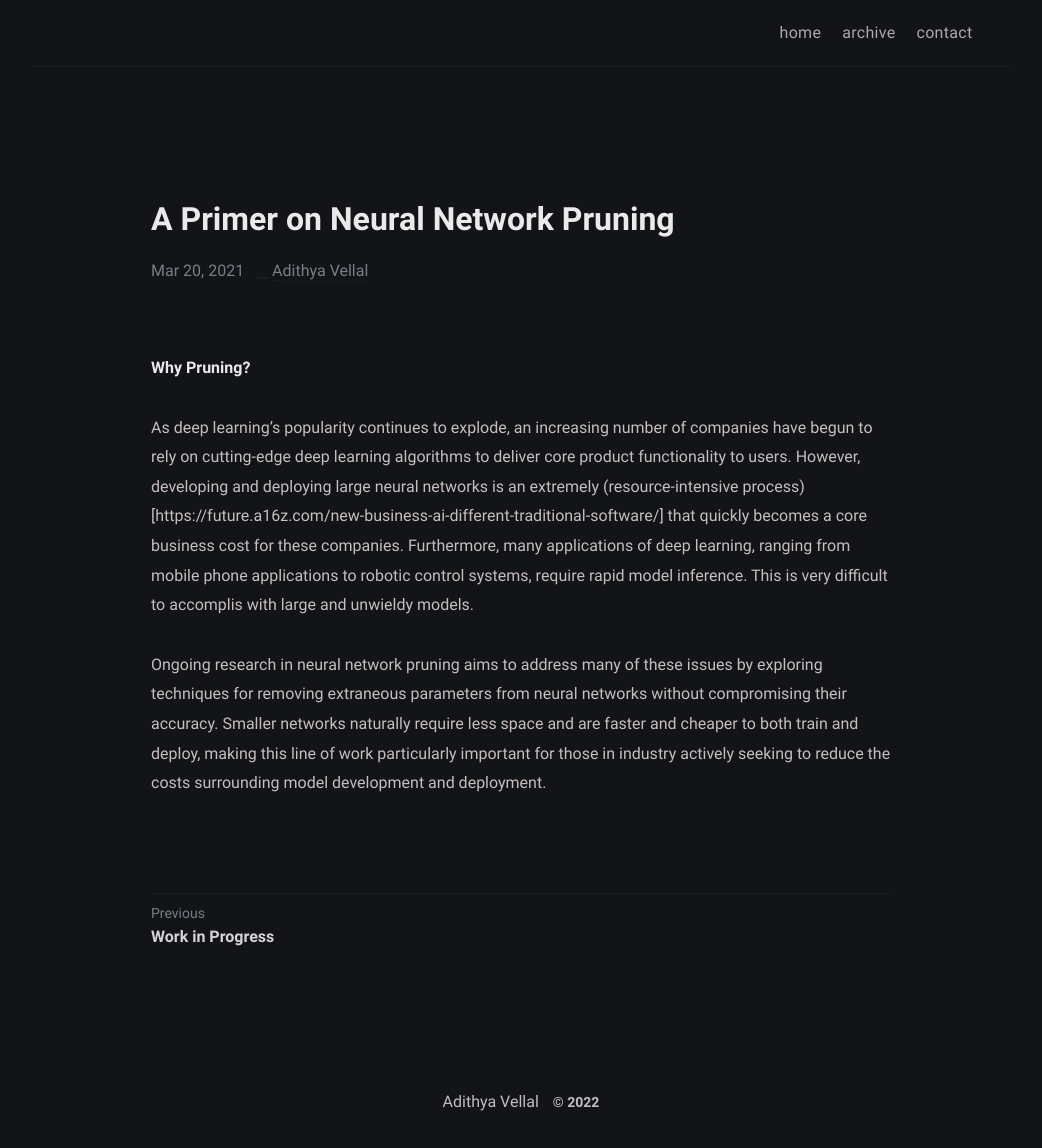
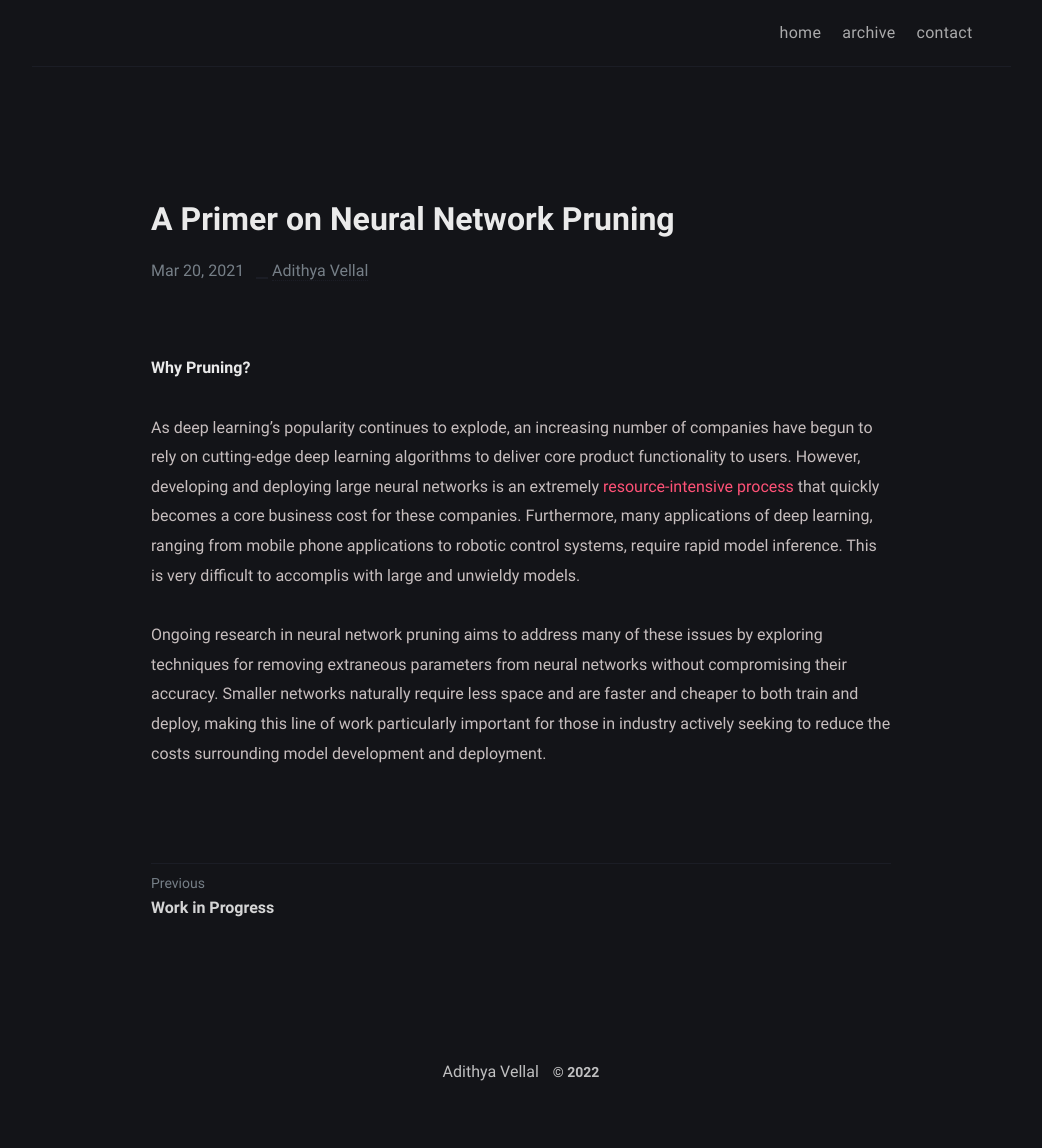
Before and after one commit to avellal14/avellal14.github.io, a Jekyll site: the page built from _posts/post2/2021-03-21-pruning.md, in a window 1280 px wide. Shown: the whole page, without its empty margins (119-1161 px from the left). Built offline with Jekyll 4.4.1, drawn with Linux system fonts in a browser that asks for light colours; after the commit the page ends 1119 px from its top, so only the background shows below that.

Commit message:
Update 2021-03-21-pruning.md

```diff
--- a/_posts/post2/2021-03-21-pruning.md
+++ b/_posts/post2/2021-03-21-pruning.md
@@ -10,7 +10,7 @@ categories: jekyll update
 As deep learning’s popularity continues to explode, an increasing number of companies
 have begun to rely on cutting-edge deep learning algorithms to deliver core product
 functionality to users. However, developing and deploying large neural networks is an
-extremely (resource-intensive process)[https://future.a16z.com/new-business-ai-different-traditional-software/]
+extremely [resource-intensive process](https://future.a16z.com/new-business-ai-different-traditional-software/)
 that quickly becomes a core business cost for these companies. Furthermore, many applications of deep learning,
 ranging from mobile phone applications to robotic control systems, require rapid model inference.
 This is very difficult to accomplis with large and unwieldy models.
```
